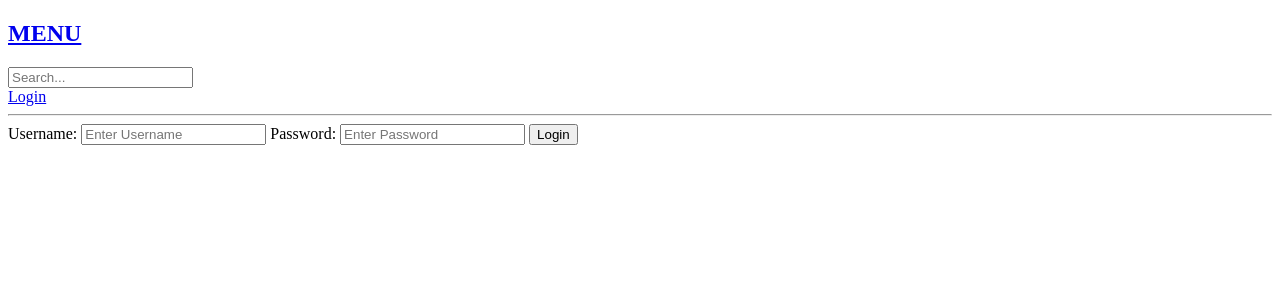
After one commit to MarkNgugi/JOOUSTHUB, a Django app: page /login/ in a window 1280 px wide. The commit adds this page. Shown: the top 300 px of the page. Run offline with Django 4.2, Linux system fonts and the light colour scheme.

Commit message:
Integrated a login feature.

```diff
--- /dev/null
+++ b/base/templates/base/login_register.html
@@ -0,0 +1,17 @@
+{% extends 'main.html' %}
+
+{% block content %}
+<div>
+    <form method="POST" action="">
+        {% csrf_token %}
+
+        <label>Username:</label>
+        <input type="text" name="username" placeholder="Enter Username" />
+
+        <label>Password:</label>
+        <input type="password" name="password" placeholder="Enter Password" />
+
+        <input type="submit" value="Login" />
+    </form>
+</div>
+{% endblock %}
--- a/base/urls.py
+++ b/base/urls.py
@@ -2,7 +2,7 @@ from django.urls import path
 from . import views
 
 urlpatterns = [
-
+    path('login/',views.loginPage,name='login'),
     path('home/', views.home, name='home'),
     path('room/<str:pk>/', views.room, name='room'),
     path('create-room/', views.createRoom, name='create-room'),
--- a/base/views.py
+++ b/base/views.py
@@ -1,7 +1,11 @@
 from django.db.models import Q
+from django.contrib.auth import authenticate,login
 from django.shortcuts import render,redirect
 from .models import Room,Topic
 from .forms import RoomForm
+from django.contrib.auth.models import User
+from django.contrib import messages
+
 
 # rooms = [
 
@@ -15,7 +19,30 @@ from .forms import RoomForm
 
 # ]
 
+def loginPage(request):
+
+    if request.method == 'POST':
+        username = request.POST.get('username')
+        password = request.POST.get('password')
+
+        try:
+            user = User.objects.get(username=username)
+        except:
+            messages.error(request, 'Username does not exist')
+
+        user = authenticate(request, username=username,password=password)
+
+        if user is not None:
+            login(request,user)
+            return redirect('home')
+        else:
+            messages.error(request, 'Incorrect Username or Password')
+
+    context = {}
+    return render(request,'base/login_register.html',context)
+
 def home(request):
+
     q = request.GET.get('q') if request.GET.get('q') != None else ''
 
     topics = Topic.objects.all()
--- a/templates/main.html
+++ b/templates/main.html
@@ -3,13 +3,22 @@
 <head>
     <meta charset="UTF-8">
     <meta name="viewport" content="width=device-width, initial-scale=1.0">
-    <title>Document</title>
+    <title>JOOUSTHUB</title>
 </head>
 <body>
 
     {% include 'navbar.html' %}
 
+    {% if messages %}
+        <ul class="messages">
+            {% for message in messages %}
+                <li>{{ message }}</li>
+            {% endfor %}
+        </ul>
+    {% endif %}
+
     {% block content %}
+
 
     {% endblock %}
 
--- a/templates/navbar.html
+++ b/templates/navbar.html
@@ -1,8 +1,9 @@
-<a href="/home/">
+<a href="{% url 'home' %}">
     <h2>MENU</h2>
 </a>
 
 <form method="GET" action="{% url 'home' %}">
     <input type="text" name="q" placeholder="Search...">
 </form>
+<a href="{% url 'login' %}">Login</a>
 <hr>
```
